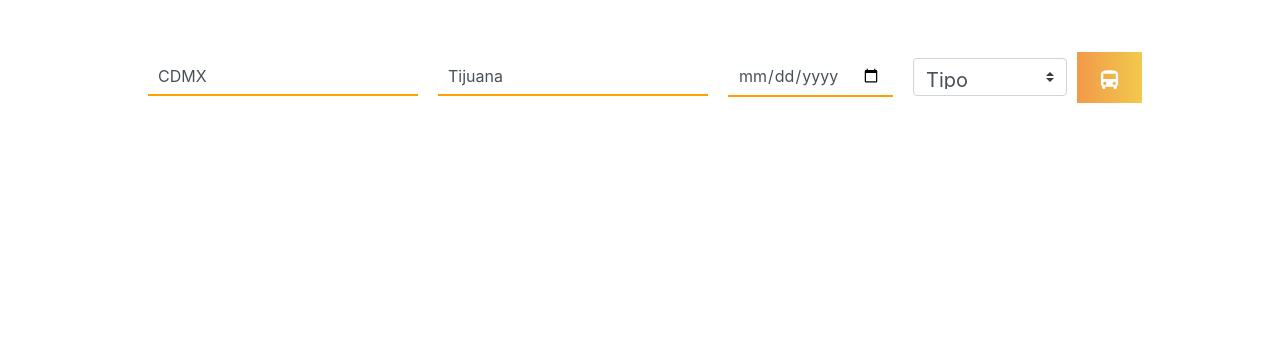
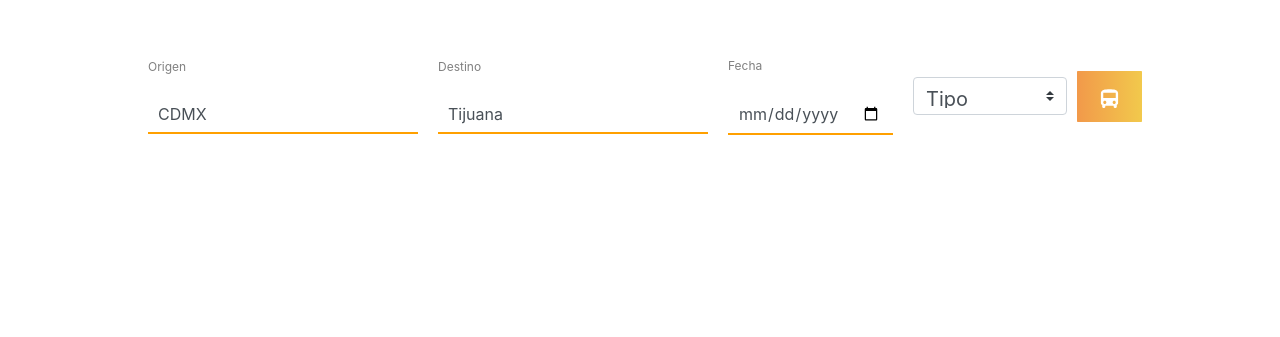
Before and after one commit to Rubi91/enfa-delivery, a plain HTML site: page index.html in a window 1280 px wide. Shown: the part 463-800 px from the top of the page. Drawn offline with nearby package versions, Linux system fonts and the light colour scheme.

Commit message:
Added labels to search form

```diff
--- a/css/base/_colors.scss
+++ b/css/base/_colors.scss
@@ -15,3 +15,4 @@ $color4: rgba(0, 0, 0, 1);
 $color5: rgba(255, 255, 255, 1);
 $gray-light: #9e9e9e;
 $primary-dark: #212529;
+$secondary-text: #757575;
--- a/css/layout/_content.scss
+++ b/css/layout/_content.scss
@@ -35,12 +35,10 @@
   padding: 10px;
   background: #fff;
   label {
-    color: gray;
-    padding: 10px;
+    color: $secondary-text;
     font-size: 12px;
   }
   input {
-    margin: 10px;
     padding-left: 10px;
     border: transparent;
     border-bottom: 2px solid $yellow-gold;
--- a/index.html
+++ b/index.html
@@ -54,9 +54,18 @@
           </div>
           <div class="welcome__form d-flex justify-content-center">
             <form class="form-inline">
-              <input type="text" class="form-control" value="CDMX">
-              <input type="text" class="form-control" value="Tijuana">
-              <input type="date" class="form-control" >
+              <div class="form-group flex-column align-items-start">
+                <label for="">Origen</label>
+                <input type="text" class="form-control" value="CDMX">
+              </div>
+              <div class="form-group flex-column align-items-start">
+                <label for="">Destino</label>
+                <input type="text" class="form-control" value="Tijuana">
+              </div>
+              <div class="form-group flex-column align-items-start">
+                <label for="">Fecha</label>
+                <input type="date" class="form-control" >
+              </div>
               <select class="custom-select">
                 <option selected>Tipo</option>
                 <option value="1">Opción Uno</option>
```
